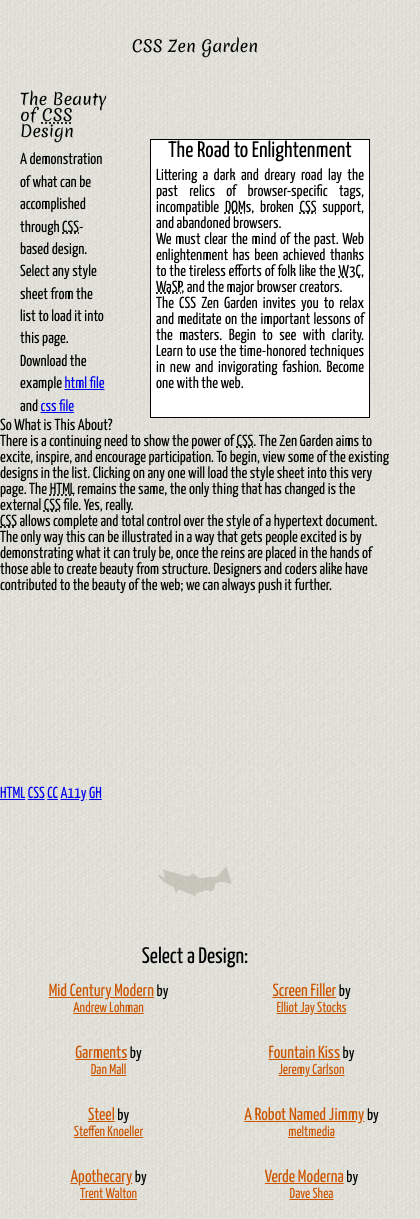
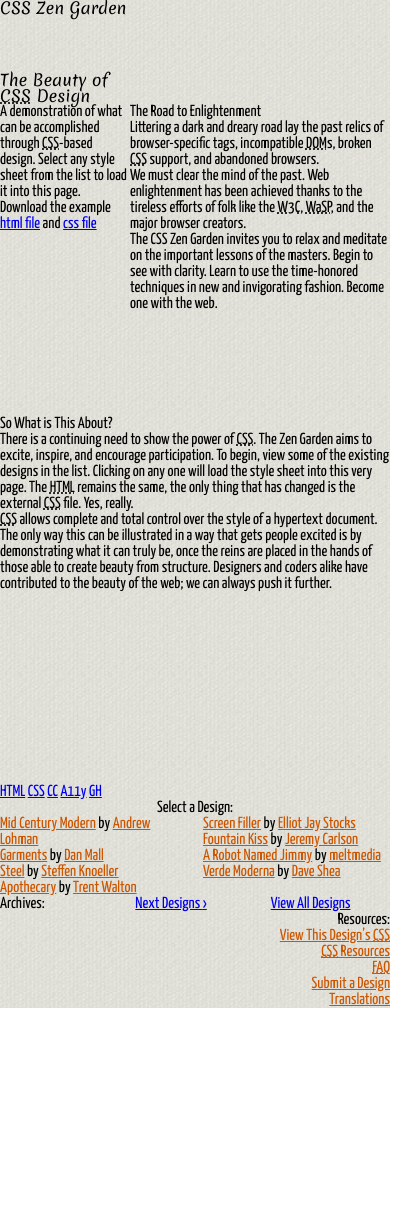
Before and after one commit to emma-fisher/wdd331, a plain HTML site: page index.html in a window 390 px wide. Shown: the top 1219 px of the page, 420 px wide, since content can reach past the window. After the commit the page ends 1008 px from the top, so only its background shows below. Drawn offline with Linux system fonts and the light colour scheme.

Commit message:
removed my code?

```diff
--- a/style.css
+++ b/style.css
@@ -297,116 +297,4 @@ header > h2 {
   text-align: right;
 }
 
-@media screen and (max-width: 500px) {
-  .intro {
-    display: grid;
-    grid-template-columns: 1fr 2fr;
-    grid-template-rows: 1fr 2fr;
-  }
-
-  .intro h1 {
-    margin: auto;
-    display: block;
-  }
-
-  .intro h2 {
-    margin: 0 20px;
-  }
-
-  .summary {
-    margin: 10px 20px 0;
-  }
-
-  .summary p {
-    text-align: left;
-    line-height: 1.4;
-  }
-
-  .preamble {
-    border: 1px solid black;
-    background: #ffffff;
-    text-align: justify;
-    margin: 0 20px;
-  }
-
-  .preamble h3 {
-    font-size: 1.4em;
-    margin: auto;
-    display: block;
-    width: 100%;
-    text-align: center;
-    padding-bottom: 5px;
-  }
-
-  .preamble p {
-    margin: 0 5px;
-  }
-
-  .preamble p:last-child {
-    padding-bottom: 10px;
-  }
-
-  .sidebar {
-    margin-top: 50px;
-  }
-
-  .design-selection .select {
-    font-size: 1.4em;
-  }
-
-  .design-selection ul {
-    column-count: 1;
-    column-gap: 20px;
-    width: 100%;
-  }
-
-  .design-selection ul li {
-    width: 100%;
-    text-align: center;
-    margin: auto;
-    padding: 15px;
-  }
-
-  .design-selection ul li a:first-child {
-    font-size: 1.1em;
-  }
-
-  .design-selection ul li a:last-child {
-    font-size: 0.9em;
-    display: block;
-  }
-
-  .design-archives {
-    margin-top: 25px;
-    width: 100%;
-  }
-
-  .zen-resources {
-    background-color: #94B1B9;
-    margin-top: 50px;
-    padding: 25px 0 50px;
-  }
-
-  .zen-resources h3 {
-    font-size: 1.4em;
-    margin: 15px 35px;
-  }
-
-  .zen-resources ul li {
-    margin: 15px;
-  }
-
-  .sidebar::before {
-    content: url(../assets/hr-fish.png);
-    display: block;
-    width: 100%;
-    margin: 30px auto;
-    text-align: center;
-  }
-
-  .design-archives {
-    margin-top: 50px;
-  }
-}
-
 /*# sourceMappingURL=style.css.map */
```
Also changed, not shown: 1 other file.
